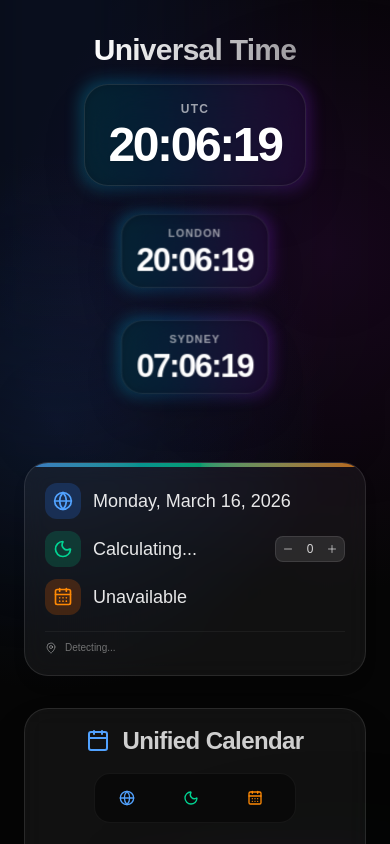
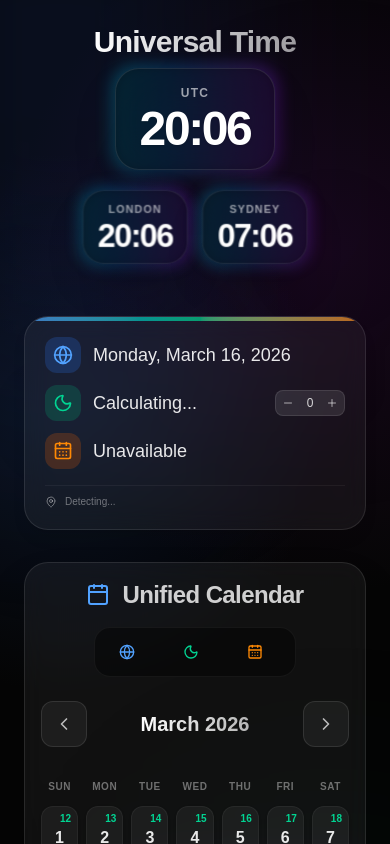
Before and after one commit to cometofsky/yawm, a Next.js app: page / in a window 390 px wide. Shown: the top 844 px of the page. Built offline with nearby package versions, Linux system fonts and the light colour scheme; no server answers.

Commit message:
Update clock UI (remove seconds, improve layout) and remove Maghrib rollover for Hijri dates

```diff
--- a/app/components/CalendarDisplay.tsx
+++ b/app/components/CalendarDisplay.tsx
@@ -110,34 +110,18 @@ export default function CalendarDisplay() {
       const today = new Date();
       const todayDateStr = `${today.getDate()}-${today.getMonth() + 1}-${today.getFullYear()}`;
 
-      const res = await fetch(`https://api.aladhan.com/v1/timings/${todayDateStr}?latitude=${lat}&longitude=${lon}`);
+      const targetDate = new Date();
+      targetDate.setDate(targetDate.getDate() + hijriOffset);
+      const targetDateStr = `${targetDate.getDate()}-${targetDate.getMonth() + 1}-${targetDate.getFullYear()}`;
+
+      const res = await fetch(`https://api.aladhan.com/v1/timings/${targetDateStr}?latitude=${lat}&longitude=${lon}`);
       const data = await res.json();
 
-      let maghribOffset = 0;
-      if (data && data.data && data.data.timings && data.data.timings.Maghrib) {
-         const timeStr = data.data.timings.Maghrib.split(' ')[0];
-         const [mHours, mMins] = timeStr.split(':').map(Number);
-         if (today.getHours() > mHours || (today.getHours() === mHours && today.getMinutes() >= mMins)) {
-            maghribOffset = 1;
-         }
-      }
-
-      const totalOffset = hijriOffset + maghribOffset;
-      const targetDate = new Date();
-      targetDate.setDate(targetDate.getDate() + totalOffset);
-      const targetDateStr = `${targetDate.getDate()}-${targetDate.getMonth() + 1}-${targetDate.getFullYear()}`;
-
-      let finalData = data;
-      if (totalOffset !== 0) {
-         const res2 = await fetch(`https://api.aladhan.com/v1/timings/${targetDateStr}?latitude=${lat}&longitude=${lon}`);
-         finalData = await res2.json();
-      }
-
-      if (finalData && finalData.data && finalData.data.date && finalData.data.date.hijri) {
-        const h = finalData.data.date.hijri;
+      if (data && data.data && data.data.date && data.data.date.hijri) {
+        const h = data.data.date.hijri;
         setHijriDateStr(`${h.day} ${h.month.en} ${h.year} AH`);
         if (locationStatus === 'geolocation') {
-           setLocationName(finalData.data.meta.timezone);
+           setLocationName(data.data.meta.timezone);
         }
 
         // --- Calculate autoCorrectionOffset for the grid ---
@@ -146,7 +130,7 @@ export default function CalendarDisplay() {
         for (let test = -3; test <= 3; test++) {
           try {
             const tDate = new Date();
-            tDate.setDate(tDate.getDate() + totalOffset + test);
+            tDate.setDate(tDate.getDate() + hijriOffset + test);
             const dayStr = new Intl.DateTimeFormat('en-US-u-ca-islamic', {day: 'numeric'}).format(tDate);
             const intlDay = parseInt(dayStr, 10);
             if (intlDay === aladhanDay) {
@@ -157,7 +141,7 @@ export default function CalendarDisplay() {
             break; // Safari 10 throws RangeError on exotic extensions, break early
           }
         }
-        setAutoCorrectionOffset(bestOffset + maghribOffset);
+        setAutoCorrectionOffset(bestOffset);
 
       } else {
         fallbackGenericHijri();
--- a/app/components/Clock.tsx
+++ b/app/components/Clock.tsx
@@ -42,7 +42,6 @@ export default function Clock({ timeZone, label, isMain = false }: ClockProps) {
   const formatOptions: Intl.DateTimeFormatOptions = {
     hour: '2-digit',
     minute: '2-digit',
-    second: '2-digit',
     hour12: false,
     timeZone: timeZone,
   };
--- a/app/page.tsx
+++ b/app/page.tsx
@@ -9,30 +9,25 @@ export default function Home() {
       <div className="absolute top-[-20%] left-[-10%] w-[50%] h-[50%] rounded-full bg-blue-900/30 blur-[120px] pointer-events-none" />
       <div className="absolute bottom-[-20%] right-[-10%] w-[50%] h-[50%] rounded-full bg-emerald-900/20 blur-[120px] pointer-events-none" />
 
-      <div className="z-10 w-full max-w-7xl mx-auto flex flex-col items-center space-y-6 md:space-y-8 lg:space-y-12 mt-4 md:mt-8">
-        <header className="text-center space-y-4 mb-4 md:mb-6">
+      <div className="z-10 w-full max-w-7xl mx-auto flex flex-col items-center space-y-4 md:space-y-6 lg:space-y-8 mt-2 md:mt-4">
+        <header className="text-center mb-2 md:mb-4">
           <h1 className="text-3xl sm:text-4xl md:text-5xl lg:text-6xl xl:text-7xl font-extrabold text-transparent bg-clip-text bg-gradient-to-r from-white to-white/60 tracking-tight">
             Universal Time
           </h1>
         </header>
 
-        <section className="w-full">
-          <div className="flex flex-col lg:flex-row justify-center items-center gap-6 lg:gap-8 xl:gap-12 w-full">
-            <div className="order-2 lg:order-1 scale-90 lg:scale-100">
-              <Clock timeZone="Europe/London" label="London" />
-            </div>
+        <section className="w-full flex flex-col items-center gap-4 sm:gap-6">
+          <div className="w-full flex justify-center">
+            <Clock isMain={true} />
+          </div>
 
-            <div className="order-1 lg:order-2">
-              <Clock isMain={true} />
-            </div>
-
-            <div className="order-3 lg:order-3 scale-90 lg:scale-100">
-              <Clock timeZone="Australia/Sydney" label="Sydney" />
-            </div>
+          <div className="flex flex-row justify-center items-center gap-4 sm:gap-8 lg:gap-12 w-full scale-90 sm:scale-100">
+            <Clock timeZone="Europe/London" label="London" />
+            <Clock timeZone="Australia/Sydney" label="Sydney" />
           </div>
         </section>
 
-        <section className="w-full mt-4 md:mt-8">
+        <section className="w-full mt-2 md:mt-6">
           <CalendarDisplay />
         </section>
       </div>
```
